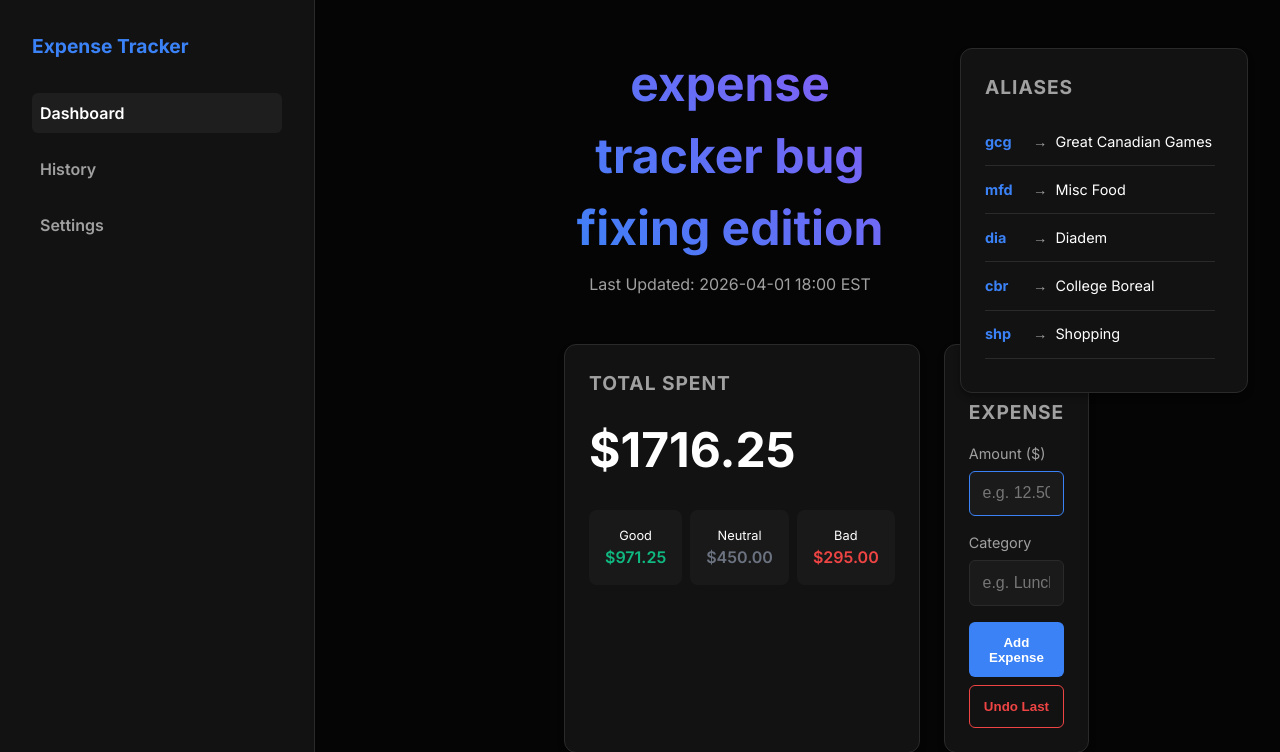
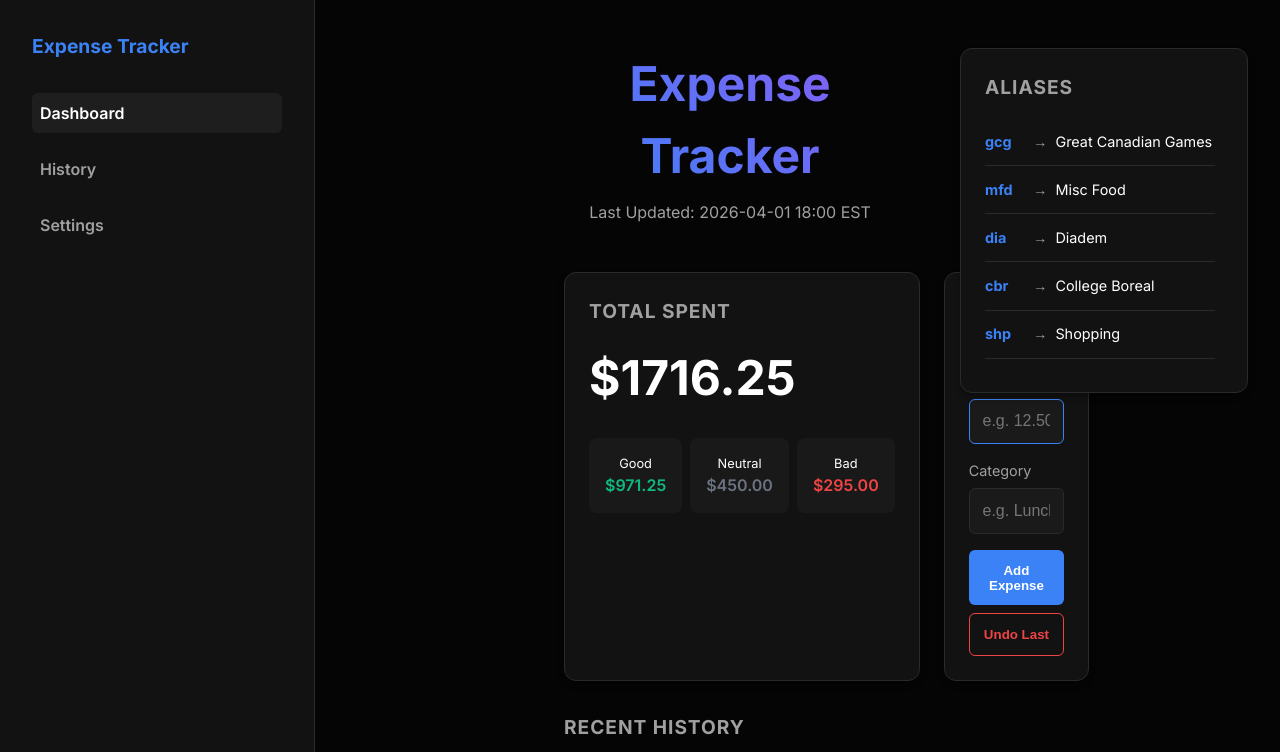
Before and after one commit to MemeCommander/expense-tracker, a Flask app: page / in a window 1280 px wide. Shown: the top 752 px of the page. Run offline with Flask 3, Linux system fonts and the light colour scheme.

Commit message:
Update index.html

```diff
--- a/templates/index.html
+++ b/templates/index.html
@@ -36,7 +36,7 @@
             <!-- Main Content -->
             <div class="main-content">
                 <header>
-                    <h1>expense tracker bug fixing edition</h1>
+                    <h1>Expense Tracker</h1>
                     <p class="subtitle">Last Updated: {{ last_updated }}</p>
                 </header>
 
```
